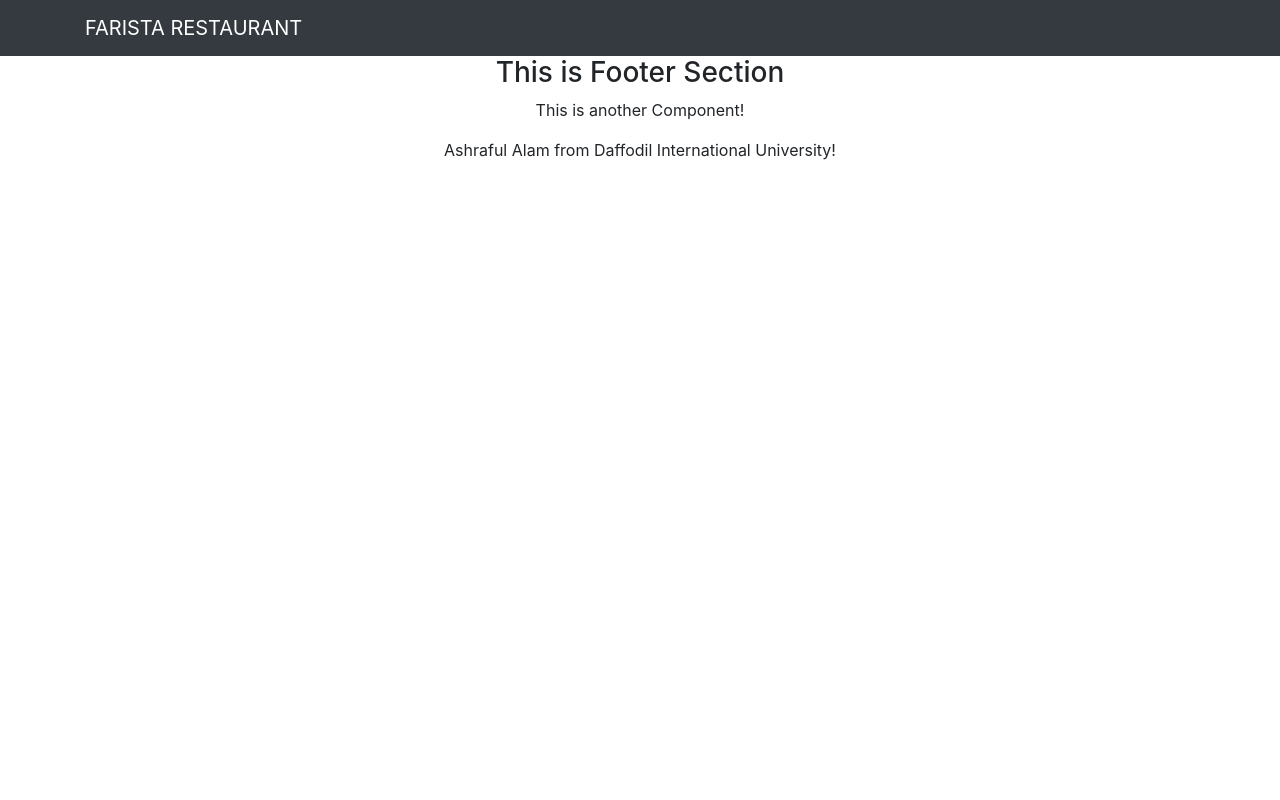
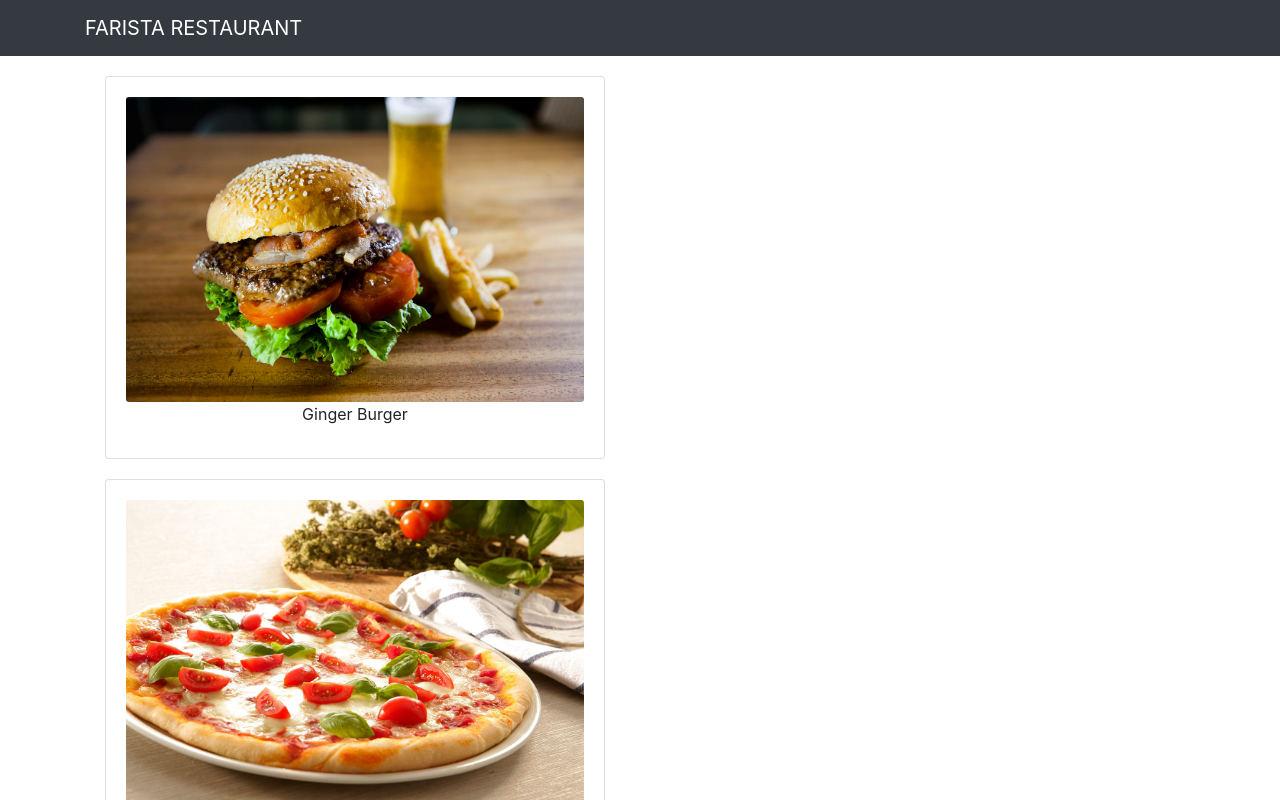
Before and after one commit to Ashraful-01/restaurant-application, a React (Create React App) app: page /Menu in a window 1280 px wide. Shown: the top 800 px of the page. Built offline with nearby package versions, Linux system fonts and the light colour scheme.

Commit message:
here add some item to the manu

```diff
--- a/public/index.html
+++ b/public/index.html
@@ -14,7 +14,7 @@
 </head>
 
 <body>
-  <noscript>You need to enable JavaScript to run this app.</noscript>
+
   <div id="root"></div>
 
 </body>
--- a/src/App.js
+++ b/src/App.js
@@ -8,7 +8,6 @@
     <div className="App">
       <MainComponent />
 
-
       <p>
         Ashraful Alam from Daffodil International University!
       </p>
--- a/src/Component/Body/MenuItem.js
+++ b/src/Component/Body/MenuItem.js
@@ -1,11 +1,22 @@
 import React from 'react';
+import { Card, CardBody, CardImg, CardImgOverlay, CardTitle } from 'reactstrap';
 
 const MenuItem = props => {
     console.log(props);
     return (
         <div>
-
-        </div>
+            <Card style={{ margin: "20px" }}>
+                <CardBody>
+                    <CardImg width="100%"
+                        alt={props.dish.name}
+                        src={props.dish.image}
+                    />
+                    <cardImgoverlay>
+                        <CardTitle>{props.dish.name}</CardTitle>
+                    </cardImgoverlay>
+                </CardBody>
+            </Card>
+        </div >
     );
 }
 
```
